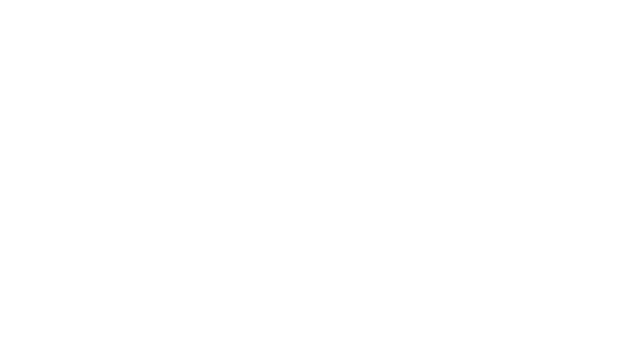
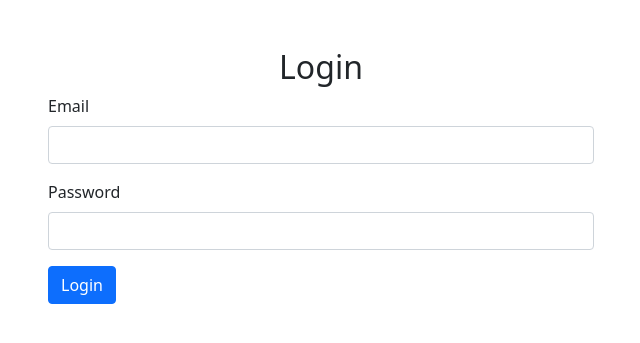
Before and after one commit to mdomeracki231994/FoodTruckTracking, a Django app: page /login/ in a window 1280 px wide. Before the commit the part shown is empty. Shown: the top 343 px of the page, without its empty margins (319-959 px from the left). Run offline with Django 5.2, Linux system fonts and the light colour scheme; some libraries are stand-ins or nearby versions.

Commit message:
Adding login page

```diff
--- a/templates/website/login.html
+++ b/templates/website/login.html
@@ -1,3 +1,4 @@
+{% load static %}
 <!doctype html>
 <html lang="en">
 <head>
@@ -5,14 +6,27 @@
     <meta name="viewport"
           content="width=device-width, user-scalable=no, initial-scale=1.0, maximum-scale=1.0, minimum-scale=1.0">
     <meta http-equiv="X-UA-Compatible" content="ie=edge">
+    <link rel="stylesheet" href="{% static 'css/bootstrap.css' %}">
     <title>User Login</title>
 </head>
 <body>
 <section>
-    <div class="container">
-        <div class="row">
-            <div class="col">
-
+<div class="container mt-5">
+        <div class="row justify-content-center">
+            <div class="col-md-6">
+                <h2 class="text-center">Login</h2>
+                <form method="POST">
+                    {% csrf_token %}
+                    <div class="mb-3">
+                        <label for="user_email" class="form-label">Email</label>
+                        <input type="email" class="form-control" id="user_email" name="user_email" required>
+                    </div>
+                    <div class="mb-3">
+                        <label for="user_password" class="form-label">Password</label>
+                        <input type="password" class="form-control" id="user_password" name="user_password" required>
+                    </div>
+                    <button type="submit" class="btn btn-primary">Login</button>
+                </form>
             </div>
         </div>
     </div>
--- a/website/views.py
+++ b/website/views.py
@@ -21,9 +21,9 @@ def index(request):
 
 def user_login(request):
     if request.method == "POST":
-        user_email = request.POST.get('')
-        user_password = request.POST.get('')
-        user = authenticate(user_email, user_password)
+        user_email = request.POST.get('user_email')
+        user_password = request.POST.get('user_password')
+        user = authenticate(username=user_email, password=user_password)
         login(request, user)
         return redirect('home')
     return render(request, 'website/login.html')
```
